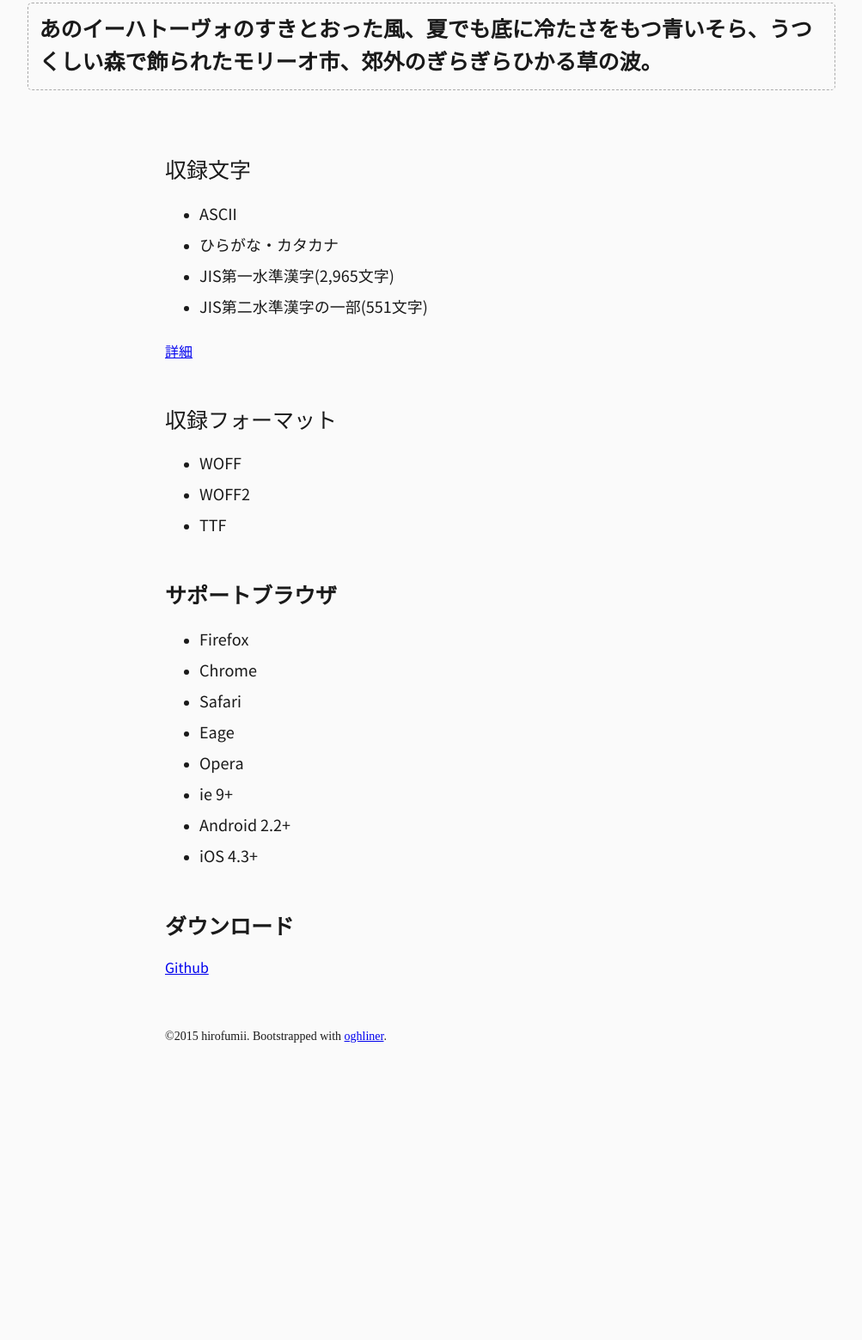
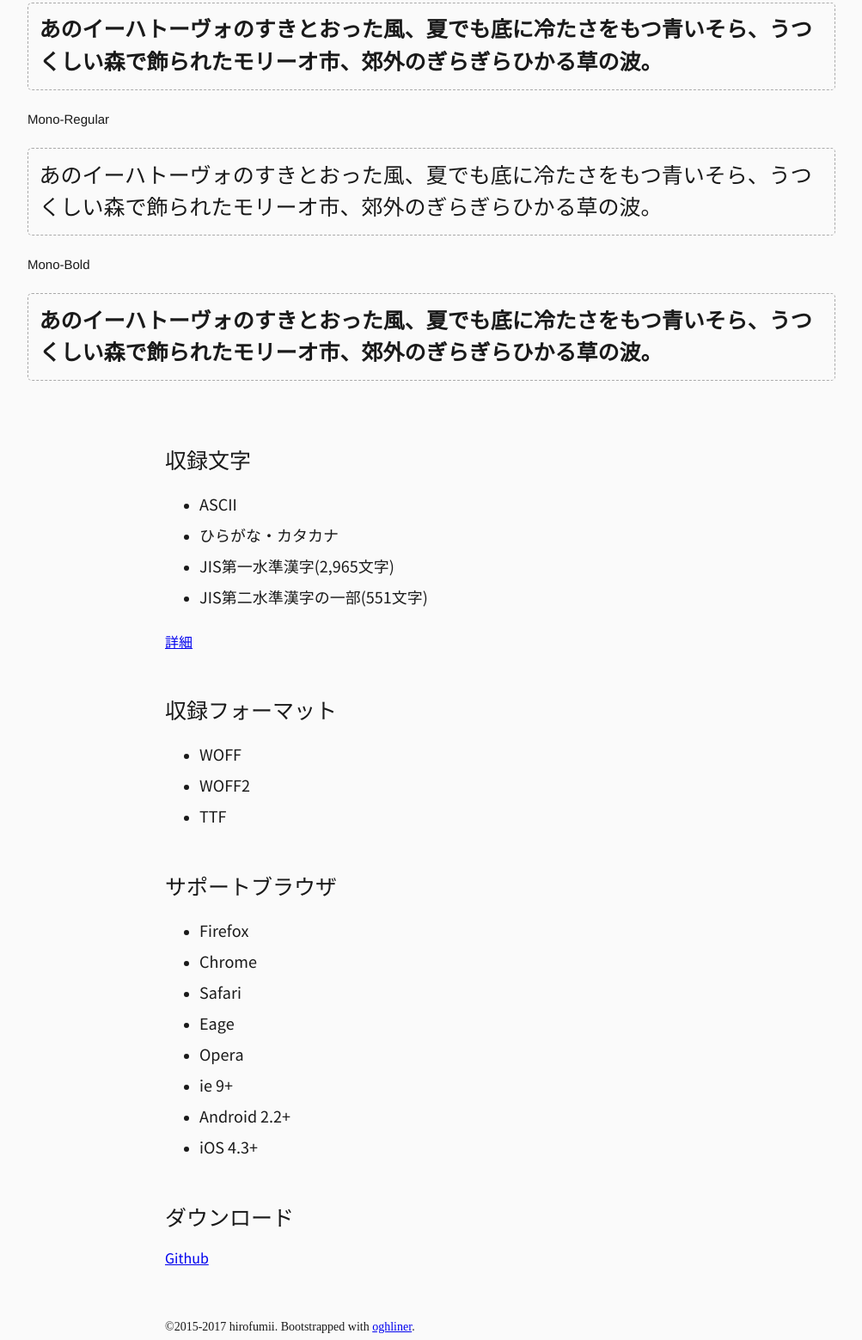
Before and after one commit to hiz8/Noto-Sans-CJK-JP.min, a plain HTML site: page docs/index.html in a window 1280 px wide. Shown: the part 1854-3413 px from the top of the page at 86% size, without its empty margins (138-1141 px from the left). Before the commit the page ends 3086 px from the top, so only its background shows below. Drawn offline with nearby package versions, Linux system fonts and the light colour scheme; a web font is replaced by a local one.

Commit message:
Add: Mono font example

```diff
--- a/docs/index.html
+++ b/docs/index.html
@@ -121,6 +121,18 @@
                         <p class="noto +900" contenteditable="true">
                             あのイーハトーヴォのすきとおった風、夏でも底に冷たさをもつ青いそら、うつくしい森で飾られたモリーオ市、郊外のぎらぎらひかる草の波。
                         </p>
+                        <h1>
+                            Mono-Regular
+                        </h1>
+                        <p class="noto +mono" contenteditable="true">
+                            あのイーハトーヴォのすきとおった風、夏でも底に冷たさをもつ青いそら、うつくしい森で飾られたモリーオ市、郊外のぎらぎらひかる草の波。
+                        </p>
+                        <h1>
+                            Mono-Bold
+                        </h1>
+                        <p class="noto +mono +700" contenteditable="true">
+                            あのイーハトーヴォのすきとおった風、夏でも底に冷たさをもつ青いそら、うつくしい森で飾られたモリーオ市、郊外のぎらぎらひかる草の波。
+                        </p>
                     </section>
                 </div>
             </div>
@@ -165,7 +177,7 @@
                         </ul>
                     </section>
                     <section class="inner">
-                        <h1 class="noto +700">
+                        <h1 class="noto +500">
                             サポートブラウザ
                         </h1>
                         <ul class="noto">
@@ -196,7 +208,7 @@
                         </ul>
                     </section>
                     <section class="inner">
-                        <h1 class="noto +700">
+                        <h1 class="noto +500">
                             ダウンロード
                         </h1>
                         <p class="noto">
@@ -210,7 +222,7 @@
         <!-- FOOTER  -->
         <div id="footer_wrap" class="outer">
             <footer class="inner">
-                <p class="copyright noto +mono">©2015 hirofumii. Bootstrapped with <a href="https://github.com/mozilla/oghliner/">oghliner</a>.
+                <p class="copyright noto +mono">©2015-2017 hirofumii. Bootstrapped with <a href="https://github.com/mozilla/oghliner/">oghliner</a>.
             </footer>
         </div>
     </body>
--- a/docs/styles/stylesheet.css
+++ b/docs/styles/stylesheet.css
@@ -13,6 +13,7 @@ html {
 @font-face {
     font-family: 'Noto Sans Japanese';
     font-style: normal;
+    font-display: block;
     font-weight: 100;
     src: url('../fonts/NotoSansCJKjp/Thin/NotoSansCJKjp-Thin.min.woff2') format('woff2'),
         url('../fonts/NotoSansCJKjp/Thin/NotoSansCJKjp-Thin.min.woff') format('woff'),
@@ -21,6 +22,7 @@ html {
 @font-face {
     font-family: 'Noto Sans Japanese';
     font-style: normal;
+    font-display: block;
     font-weight: 200;
     src: url('../fonts/NotoSansCJKjp/Light/NotoSansCJKjp-Light.min.woff2') format('woff2'),
         url('../fonts/NotoSansCJKjp/Light/NotoSansCJKjp-Light.min.woff') format('woff'),
@@ -29,6 +31,7 @@ html {
 @font-face {
     font-family: 'Noto Sans Japanese';
     font-style: normal;
+    font-display: block;
     font-weight: 300;
     src: url('../fonts/NotoSansCJKjp/DemiLight/NotoSansCJKjp-DemiLight.min.woff2') format('woff2'),
         url('../fonts/NotoSansCJKjp/DemiLight/NotoSansCJKjp-DemiLight.min.woff') format('woff'),
@@ -37,6 +40,7 @@ html {
 @font-face {
     font-family: 'Noto Sans Japanese';
     font-style: normal;
+    font-display: block;
     font-weight: 400;
     src: url('../fonts/NotoSansCJKjp/Regular/NotoSansCJKjp-Regular.min.woff2') format('woff2'),
         url('../fonts/NotoSansCJKjp/Regular/NotoSansCJKjp-Regular.min.woff') format('woff'),
@@ -45,6 +49,7 @@ html {
 @font-face {
     font-family: 'Noto Sans Japanese';
     font-style: normal;
+    font-display: block;
     font-weight: 500;
     src: url('../fonts/NotoSansCJKjp/Medium/NotoSansCJKjp-Medium.min.woff2') format('woff2'),
         url('../fonts/NotoSansCJKjp/Medium/NotoSansCJKjp-Medium.min.woff') format('woff'),
@@ -53,6 +58,7 @@ html {
 @font-face {
     font-family: 'Noto Sans Japanese';
     font-style: normal;
+    font-display: block;
     font-weight: 700;
     src: url('../fonts/NotoSansCJKjp/Bold/NotoSansCJKjp-Bold.min.woff2') format('woff2'),
         url('../fonts/NotoSansCJKjp/Bold/NotoSansCJKjp-Bold.min.woff') format('woff'),
@@ -61,6 +67,7 @@ html {
 @font-face {
     font-family: 'Noto Sans Japanese';
     font-style: normal;
+    font-display: block;
     font-weight: 900;
     src: url('../fonts/NotoSansCJKjp/Black/NotoSansCJKjp-Black.min.woff2') format('woff2'),
         url('../fonts/NotoSansCJKjp/Black/NotoSansCJKjp-Black.min.woff') format('woff'),
@@ -70,6 +77,7 @@ html {
 @font-face {
     font-family: 'Noto Sans Japanese Mono';
     font-style: normal;
+    font-display: block;
     font-weight: 400;
     src: url('../fonts/NotoSansCJKjp/Mono-Regular/NotoSansMonoCJKjp-Regular.min.woff2') format('woff2'),
         url('../fonts/NotoSansCJKjp/Mono-Regular/NotoSansMonoCJKjp-Regular.min.woff') format('woff'),
@@ -78,6 +86,7 @@ html {
 @font-face {
     font-family: 'Noto Sans Japanese Mono';
     font-style: normal;
+    font-display: block;
     font-weight: 700;
     src: url('../fonts/NotoSansCJKjp/Mono-Bold/NotoSansMonoCJKjp-Bold.min.woff2') format('woff2'),
         url('../fonts/NotoSansCJKjp/Mono-Bold/NotoSansMonoCJKjp-Bold.min.woff') format('woff'),
```
